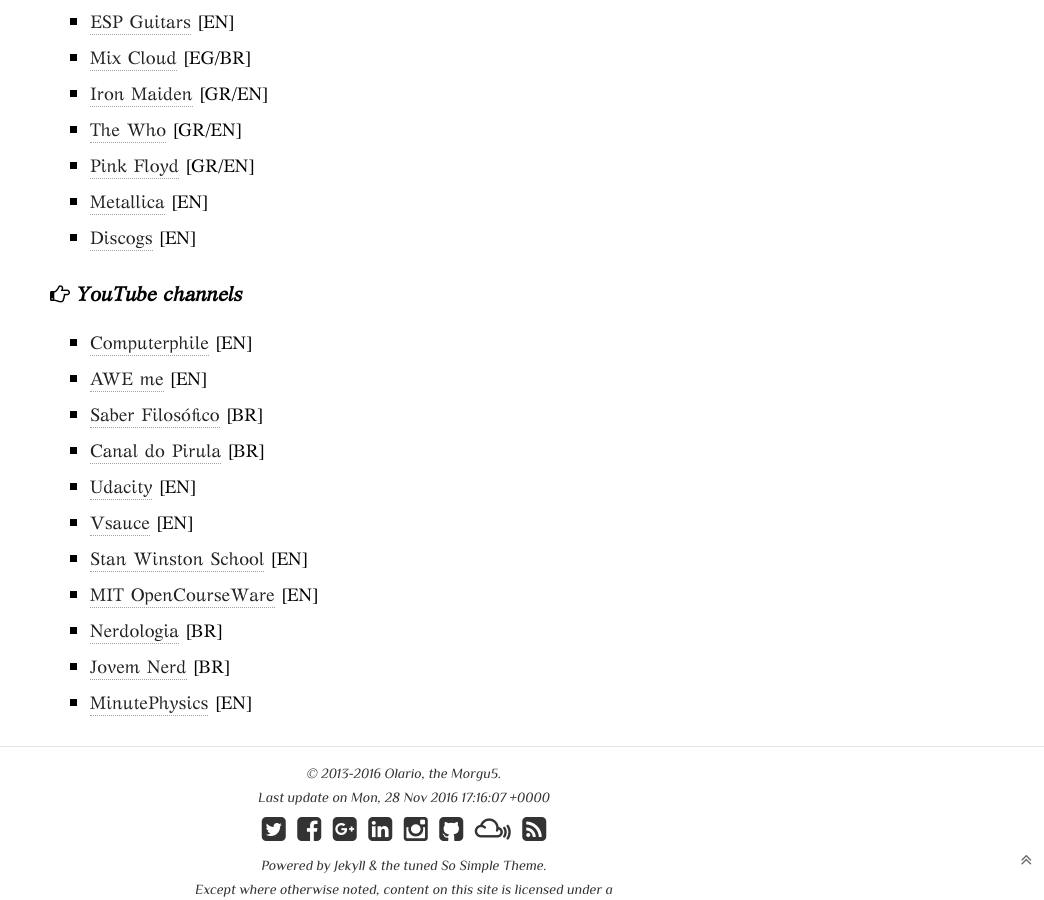
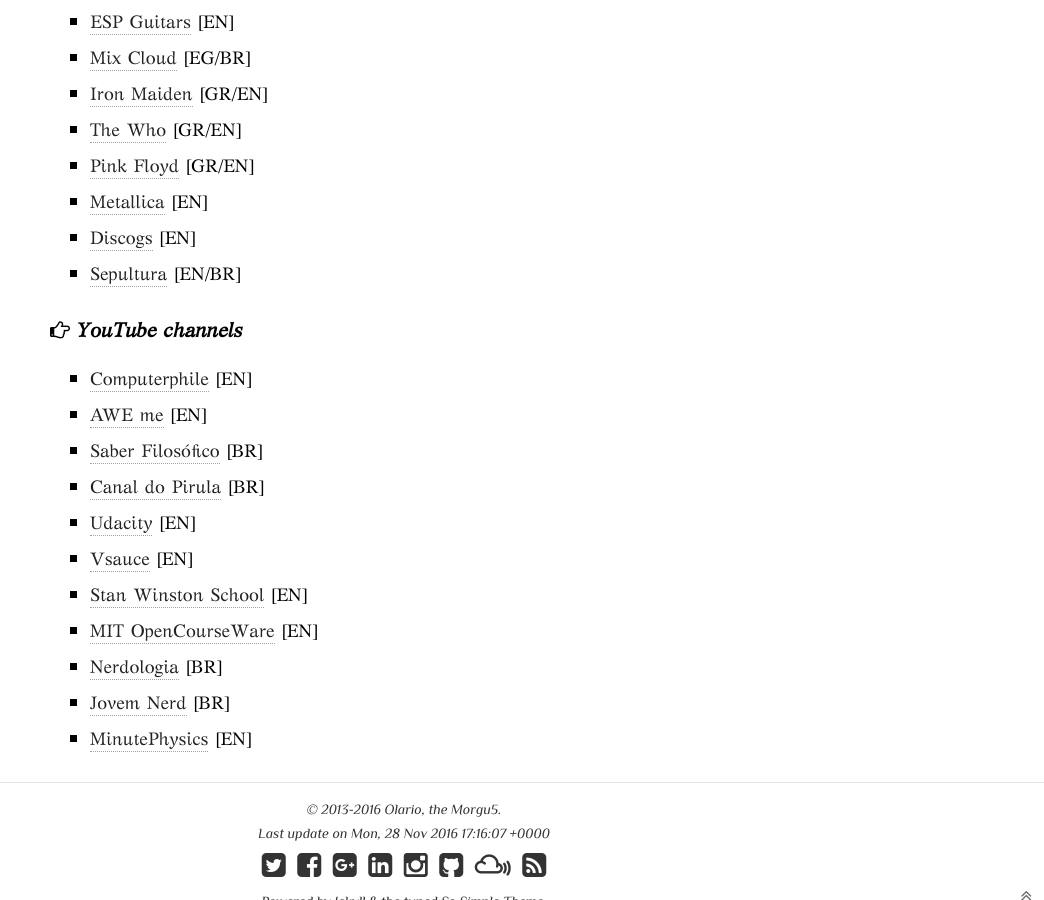
Before and after one commit to Agt-Morgu5/agt-morgu5.github.io, a Jekyll site: the page built from links/index.md, in a window 1280 px wide and 900 px high, scrolled down 1295 px. Shown: the whole window, without its empty margins (236-1280 px from the left). Built offline with Jekyll 4.4.1, drawn with Linux system fonts in a browser that asks for light colours; nearby versions of some CDN libraries.

Commit message:
machine-messiah

```diff
--- a/links/index.md
+++ b/links/index.md
@@ -41,6 +41,8 @@
 * [Pink Floyd](http://www.pinkfloyd.com/){:target="_blank"} [GR/EN]
 * [Metallica](https://metallica.com/){:target="_blank"} [EN]
 * [Discogs](https://www.discogs.com/){:target="_blank"} [EN]
+* [Sepultura](http://www.sepultura.com.br/){:target="_blank"} [EN/BR]
+
 
 ##### <i class="fa fa-hand-o-right"></i> YouTube channels
 
```
